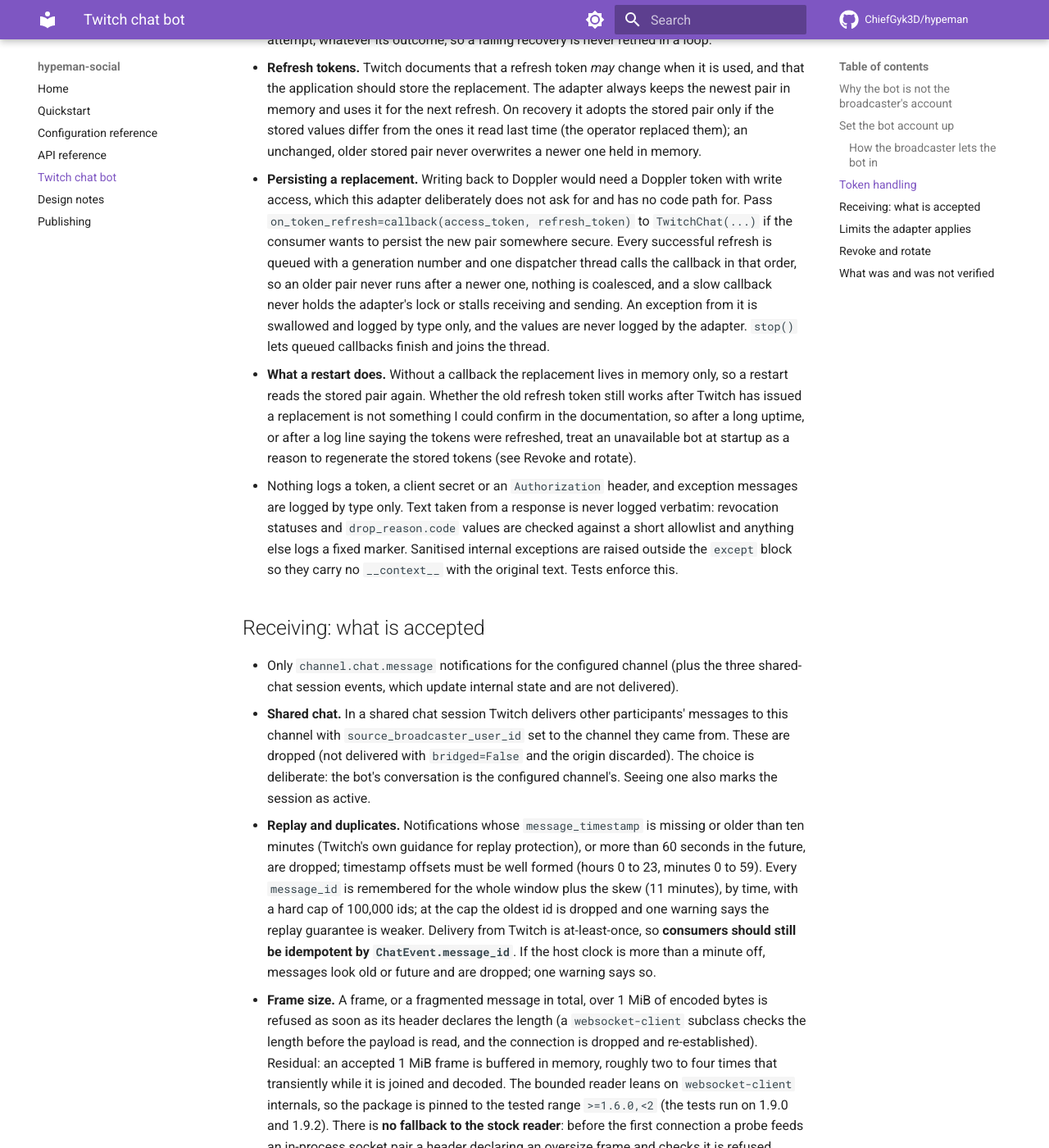
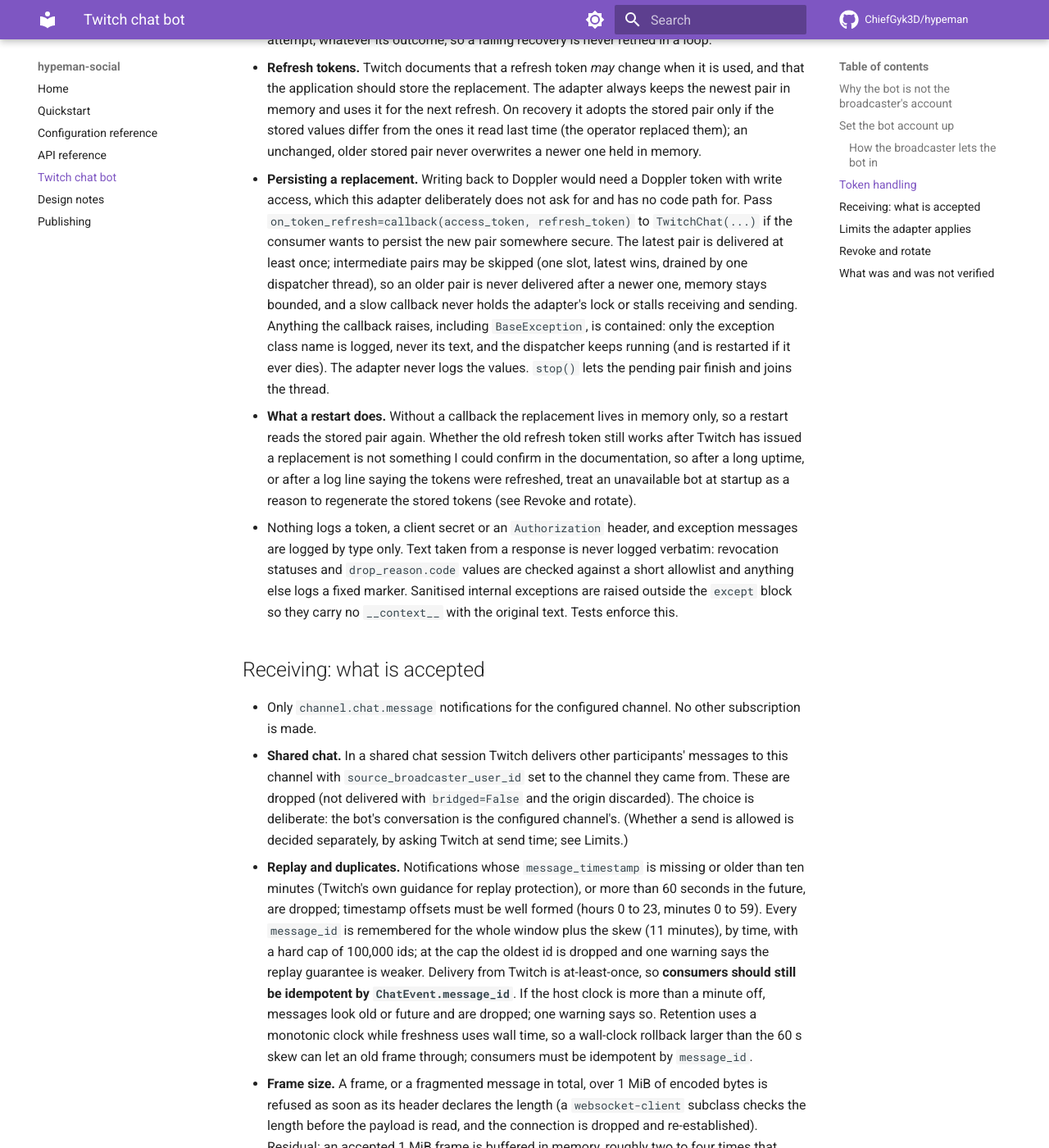
Before and after one commit to ChiefGyk3D/hypeman, an MkDocs documentation site: the page built from docs/TWITCH_BOT.md, in a window 1280 px wide and 1400 px high, scrolled down 1895 px. Shown: the whole window at 82% size. Built offline with MkDocs 1.6.1 and Material for MkDocs 9.7.7, drawn with Linux system fonts in a browser that asks for light colours; comment, search, counter and statistics services are not loaded; some of the changed text lies outside the part shown.

Commit message:
twitch: ask about shared chat on every send, latest-wins token slot
Delete the shared-chat event state machine (subscriptions, state, resync
cadence). Every send now calls Get Shared Chat Session right before the POST
under the send lock and refuses unless Twitch says there is no session; the
check is repeated before a 401 retry. Replace the generation queue for
on_token_refresh with one latest-wins slot and one dispatcher thread that
contains BaseException and logs only the class name. Document the clock
rollback caveat on replay protection.

Co-Authored-By: Claude Sonnet 5.5 <noreply@anthropic.com>

```diff
--- a/docs/TWITCH_BOT.md
+++ b/docs/TWITCH_BOT.md
@@ -88,12 +88,15 @@ out. The broadcaster does not hand over any token.
   token with write access, which this adapter deliberately does not ask for and
   has no code path for. Pass `on_token_refresh=callback(access_token,
   refresh_token)` to `TwitchChat(...)` if the consumer wants to persist the new
-  pair somewhere secure. Every successful refresh is queued with a generation
-  number and one dispatcher thread calls the callback in that order, so an older
-  pair never runs after a newer one, nothing is coalesced, and a slow callback
-  never holds the adapter's lock or stalls receiving and sending. An exception
-  from it is swallowed and logged by type only, and the values are never logged
-  by the adapter. `stop()` lets queued callbacks finish and joins the thread.
+  pair somewhere secure. The latest pair is delivered at least once;
+  intermediate pairs may be skipped (one slot, latest wins, drained by one
+  dispatcher thread), so an older pair is never delivered after a newer one,
+  memory stays bounded, and a slow callback never holds the adapter's lock or
+  stalls receiving and sending. Anything the callback raises, including
+  `BaseException`, is contained: only the exception class name is logged, never
+  its text, and the dispatcher keeps running (and is restarted if it ever dies).
+  The adapter never logs the values. `stop()` lets the pending pair finish and
+  joins the thread.
 * **What a restart does.** Without a callback the replacement lives in memory
   only, so a restart reads the stored pair again. Whether the old refresh token
   still works after Twitch has issued a replacement is not something I could
@@ -109,14 +112,14 @@ out. The broadcaster does not hand over any token.
 
 ## Receiving: what is accepted
 
-* Only `channel.chat.message` notifications for the configured channel (plus the
-  three shared-chat session events, which update internal state and are not
-  delivered).
+* Only `channel.chat.message` notifications for the configured channel. No
+  other subscription is made.
 * **Shared chat.** In a shared chat session Twitch delivers other participants'
   messages to this channel with `source_broadcaster_user_id` set to the channel
   they came from. These are dropped (not delivered with `bridged=False` and the
   origin discarded). The choice is deliberate: the bot's conversation is the
-  configured channel's. Seeing one also marks the session as active.
+  configured channel's. (Whether a send is allowed is decided separately, by
+  asking Twitch at send time; see Limits.)
 * **Replay and duplicates.** Notifications whose `message_timestamp` is missing
   or older than ten minutes (Twitch's own guidance for replay protection), or
   more than 60 seconds in the future, are dropped; timestamp offsets must be
@@ -126,7 +129,9 @@ out. The broadcaster does not hand over any token.
   replay guarantee is weaker. Delivery from Twitch is at-least-once, so
   **consumers should still be idempotent by `ChatEvent.message_id`**. If the
   host clock is more than a minute off, messages look old or future and are
-  dropped; one warning says so.
+  dropped; one warning says so. Retention uses a monotonic clock while freshness
+  uses wall time, so a wall-clock rollback larger than the 60 s skew can let an
+  old frame through; consumers must be idempotent by `message_id`.
 * **Frame size.** A frame, or a fragmented message in total, over 1 MiB of
   encoded bytes is refused as soon as its header declares the length (a
   `websocket-client` subclass checks the length before the payload is read, and
@@ -158,21 +163,19 @@ out. The broadcaster does not hand over any token.
   exceeds them for an hour. When the limiter says no, `send()` returns `False`
   at once; it never waits. A 429 response pauses sending for up to a minute.
 * The bot only sends to the channel it was configured for.
-* **Shared chat on send: refused.** With a user access token, Twitch delivers
-  an outgoing message to *every* channel in a shared chat session, and the
-  local channel allowlist cannot prevent that (`for_source_only` exists only for
-  app access tokens, which this adapter does not use). So `send()` returns
-  `False` whenever the channel is in a shared chat session, **or its state is
-  unknown**. The state is tracked from `channel.shared_chat.begin`, `.update`
-  and `.end` (version 1, condition `broadcaster_user_id`, no extra scope) and
-  re-read with Get Shared Chat Session at connect, after every reconnect and
-  hourly with the token validation. It is reset on `stop()`, `start()` and every
-  reconnect and then resynced; a failed resync leaves it unknown, which blocks
-  sending. If the shared-chat subscriptions cannot be created, or no receiver is
-  running, every send asks Twitch first. There is no timer. A session that
-  starts between that check and the POST can still receive one message (a race
-  the API gives no way to close). A source-only send via an app access token is
-  a possible later option and is not implemented.
+* **Shared chat on send: asked every time, refused unless clear.** With a user
+  access token, Twitch delivers an outgoing message to *every* channel in a
+  shared chat session, and the local channel allowlist cannot prevent that
+  (`for_source_only` exists only for app access tokens, which this adapter does
+  not use). So every `send()` calls Get Shared Chat Session (user token)
+  immediately before the POST, under the same lock as the POST, and returns
+  `False` if a session is active **or the answer is unknown** (error, timeout, a
+  401 that one refresh did not fix, unparseable). Nothing is cached, there is no
+  timer and no subscription; the check is repeated before the retry POST that
+  follows a 401. A session that starts between the check and the POST can still
+  receive one message: the API offers no way to close that race, and sending
+  with an app access token and `for_source_only` is the only way to close it
+  (not implemented).
 * `stop()` returns nothing (the `ChatReceiver` contract). Read
   `stopped_cleanly` afterwards: it is `False` (and a warning is logged) if the
   receiver or the token persistence thread is still alive after five seconds,
@@ -213,10 +216,8 @@ shared-chat behaviour per token type), token validation and its hourly
 requirement, token refresh (including that refresh tokens may change), the scope
 names, and the chat rate limits.
 
-Also read: the `channel.shared_chat.begin`, `.update` and `.end` subscription
-types (version 1, condition `broadcaster_user_id`, "no authorization required")
-and Get Shared Chat Session (user or app token; an empty `data` array means not
-sharing).
+Also read: Get Shared Chat Session (user or app token; an empty `data` array
+means not sharing).
 
 Not verified: the full set of `drop_reason.code` values (Twitch does not list
 them, so only `automod_held` is echoed); the exact badge `set_id` strings (`broadcaster`, `moderator`,
```
Also changed, not shown: CHANGELOG.md (+10 -9 lines), 2 other files.
